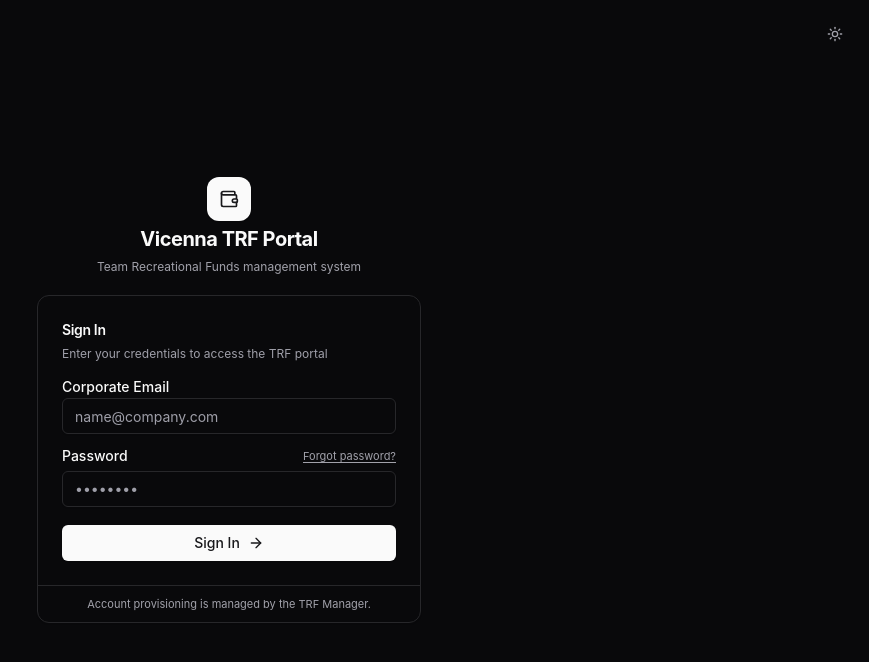
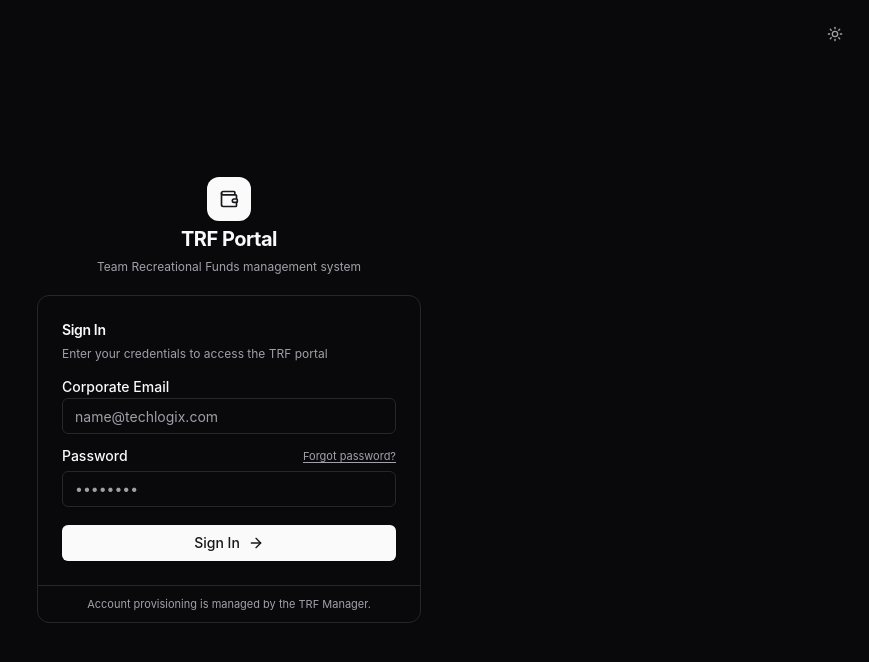
Before and after one commit to asimalimurtaza/trf-portal, a Next.js app: page /dashboard in a window 1280 px wide. Shown: the top 662 px of the page, without its empty margins (411-1280 px from the left). Built offline with nearby package versions, Linux system fonts and the light colour scheme; no server answers; the database is empty.

Commit message:
fix(name): changed name of portal

```diff
--- a/src/app/layout.tsx
+++ b/src/app/layout.tsx
@@ -14,8 +14,8 @@ const geistMono = Geist_Mono({
 });
 
 export const metadata: Metadata = {
-  title: "Vicenna TRF Portal",
-  description: "Vicenna Team Recreational Funds",
+  title: "TRF Portal",
+  description: "Team Recreational Funds Management System",
 };
 
 export default function RootLayout({
--- a/src/components/auth/LoginScreen.tsx
+++ b/src/components/auth/LoginScreen.tsx
@@ -117,7 +117,7 @@ export function LoginScreen() {
             <Wallet className="h-5 w-5" />
           </div>
           <h1 className="text-xl font-bold tracking-tight">
-            Vicenna TRF Portal
+            TRF Portal
           </h1>
           <p className="text-xs text-muted-foreground max-w-xs mx-auto">
             Team Recreational Funds management system
@@ -160,7 +160,7 @@ export function LoginScreen() {
                     id="login-email"
                     type="email"
                     required
-                    placeholder="name@company.com"
+                    placeholder="name@techlogix.com"
                     value={email}
                     onChange={(e) => setEmail(e.target.value)}
                     autoComplete="email"
@@ -212,7 +212,7 @@ export function LoginScreen() {
                     id="reset-email"
                     type="email"
                     required
-                    placeholder="name@company.com"
+                    placeholder="name@techlogix.com"
                     value={email}
                     onChange={(e) => setEmail(e.target.value)}
                   />
--- a/src/components/layout/Sidebar.tsx
+++ b/src/components/layout/Sidebar.tsx
@@ -169,10 +169,10 @@ export function Sidebar({
                 }`}
               >
                 <span className="font-semibold text-xs tracking-tight text-zinc-900 dark:text-zinc-50 truncate">
-                  Vicenna TRF
+                  TRF Portal
                 </span>
                 <span className="text-[10px] text-zinc-400 truncate">
-                  Recreational Fund
+                  Team Recreational Funds Management System
                 </span>
               </div>
             </div>
@@ -346,7 +346,7 @@ export function Sidebar({
                     </div>
                     <div>
                       <h3 className="font-semibold text-xs tracking-tight text-zinc-900 dark:text-zinc-50">
-                        Vicenna TRF
+                        TRF Portal
                       </h3>
                       <p className="text-[10px] text-zinc-400">Team Portal</p>
                     </div>
```
